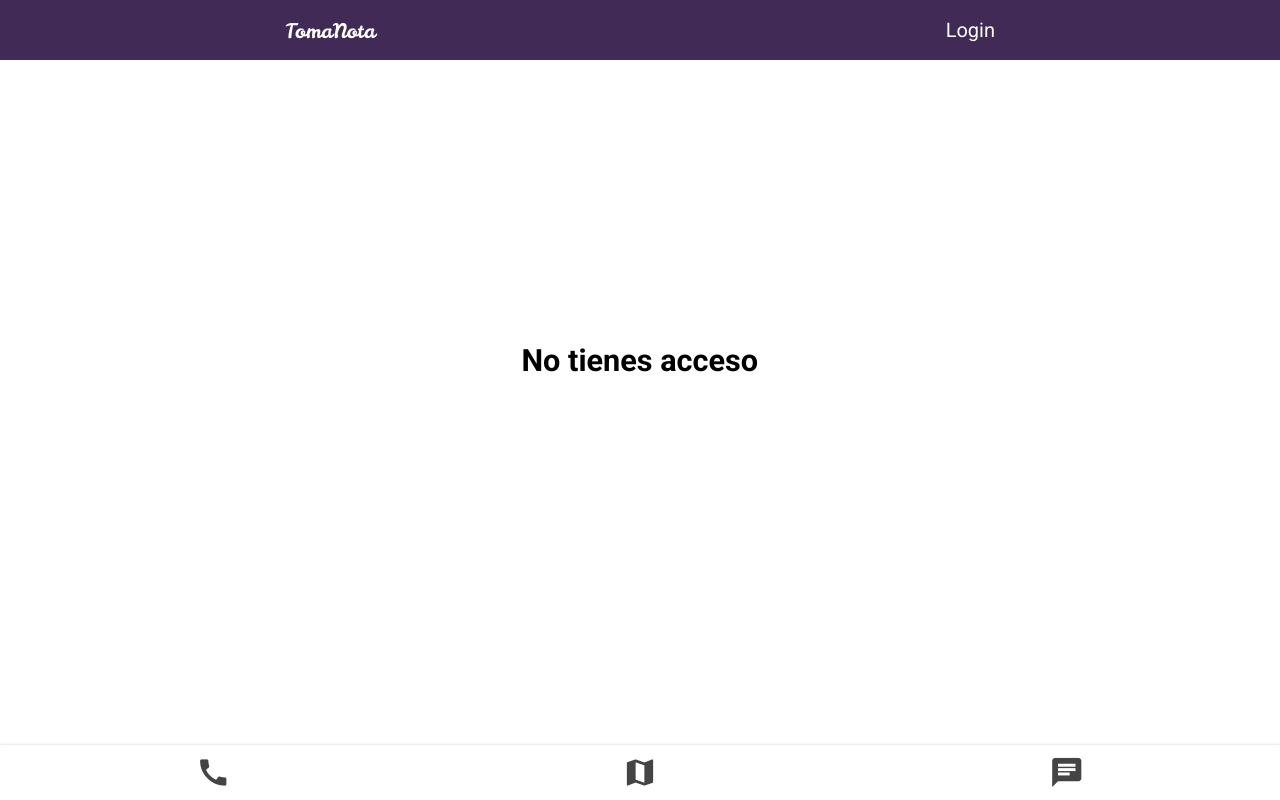
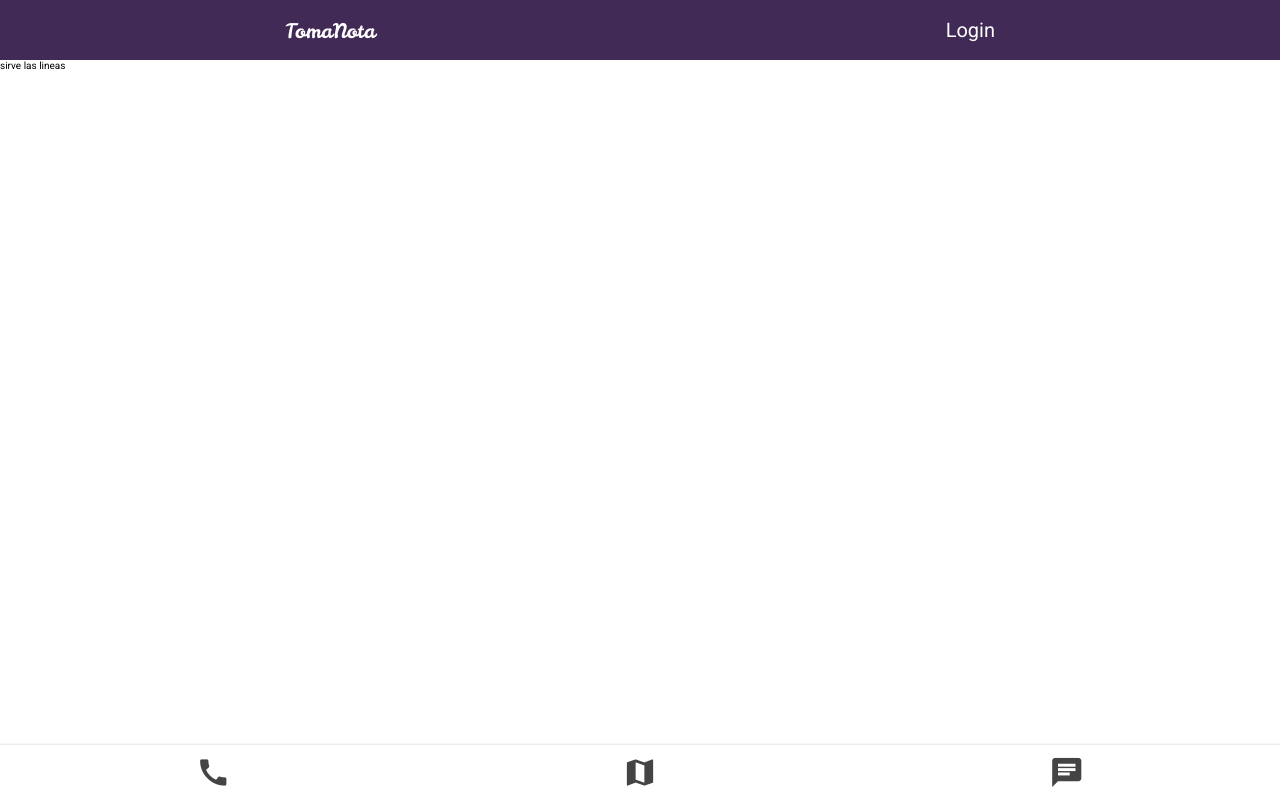
Before and after one commit to alejo02336/TomaNota, a React (Create React App) app: page /lineas in a window 1280 px wide. Built offline with nearby package versions, Linux system fonts and the light colour scheme.

Commit message:
add route lineas

```diff
--- a/src/components/Footer.jsx
+++ b/src/components/Footer.jsx
@@ -1,12 +1,12 @@
-import React from 'react';
-import { Link } from 'react-router-dom';
+import React from "react";
+import { Link } from "react-router-dom";
 
-import '../components/styles/Footer.css';
+import "../components/styles/Footer.css";
 
 export default function Footer() {
   return (
     <nav className="nav">
-      <Link to="/" className="nav__link">
+      <Link to="/lineas" className="nav__link">
         <i className="material-icons nav__icon">call</i>
       </Link>
       <Link to="/" className="nav__link nav__link">
--- /dev/null
+++ b/src/containers/Lineas/Lineas.jsx
@@ -0,0 +1,5 @@
+import React from "react";
+
+export default function Lineas() {
+  return <div>sirve las lineas</div>;
+}
--- a/src/routes/App.js
+++ b/src/routes/App.js
@@ -6,6 +6,7 @@ import Home from "../containers/Home/Home";
 import Login from "../containers/Login/Login";
 import Control from "../containers/Control/Control";
 import Foro from "../containers/Foro/Foro";
+import Lineas from "../containers/Lineas/Lineas";
 import NotFound from "../containers/NotFound/NotFound";
 
 function App() {
@@ -20,6 +21,7 @@ function App() {
           <Route path="/" element={<Home />} />
           <Route path="/login" element={<Login />} />
           <Route path="/foro" element={<Foro />} />
+          <Route path="/lineas" element={<Lineas />} />
 
           {toggleRoutesPermission && (
             <Route path="/control" element={<Control />} />
```
Also changed, not shown: public/foodhy-icon.jpg.
